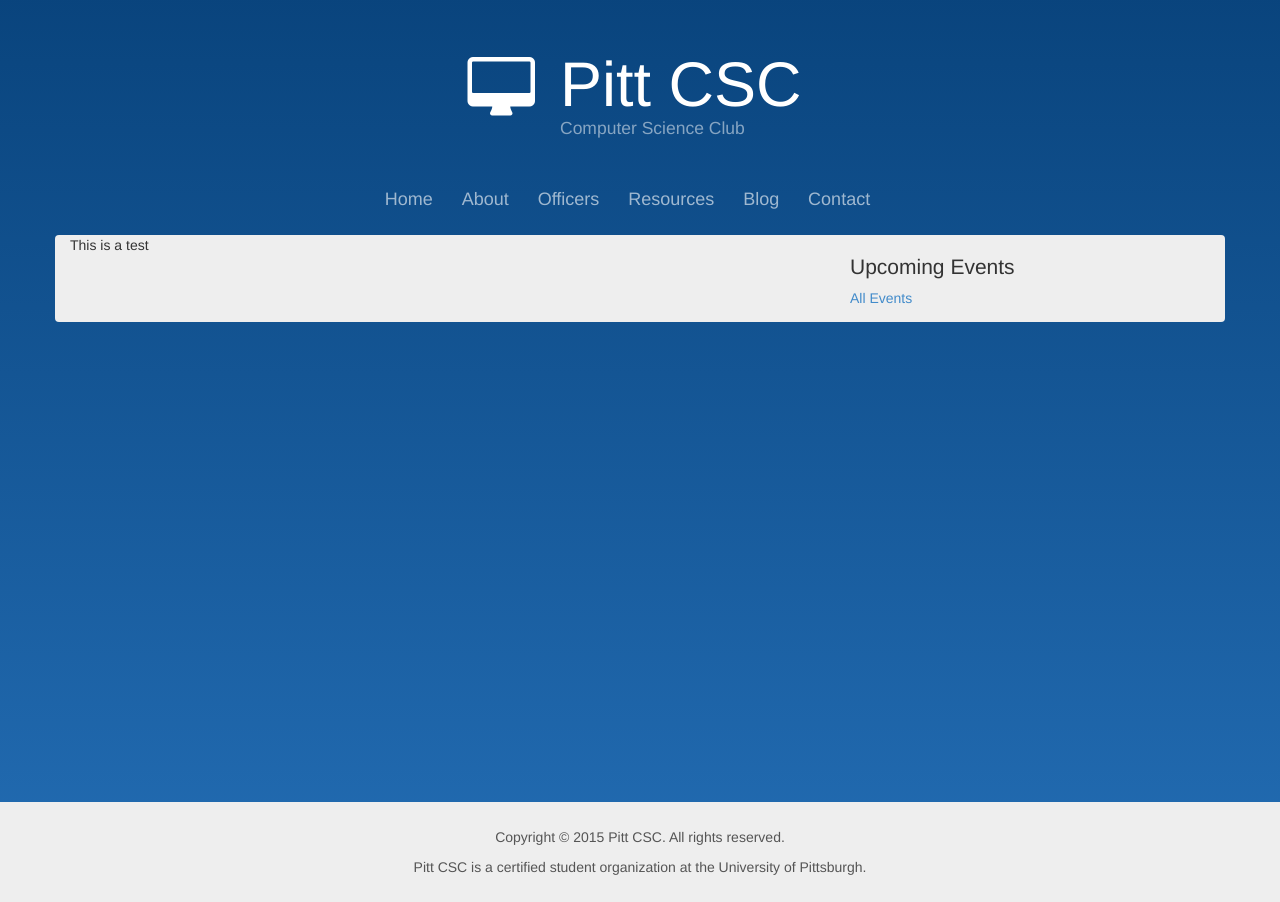
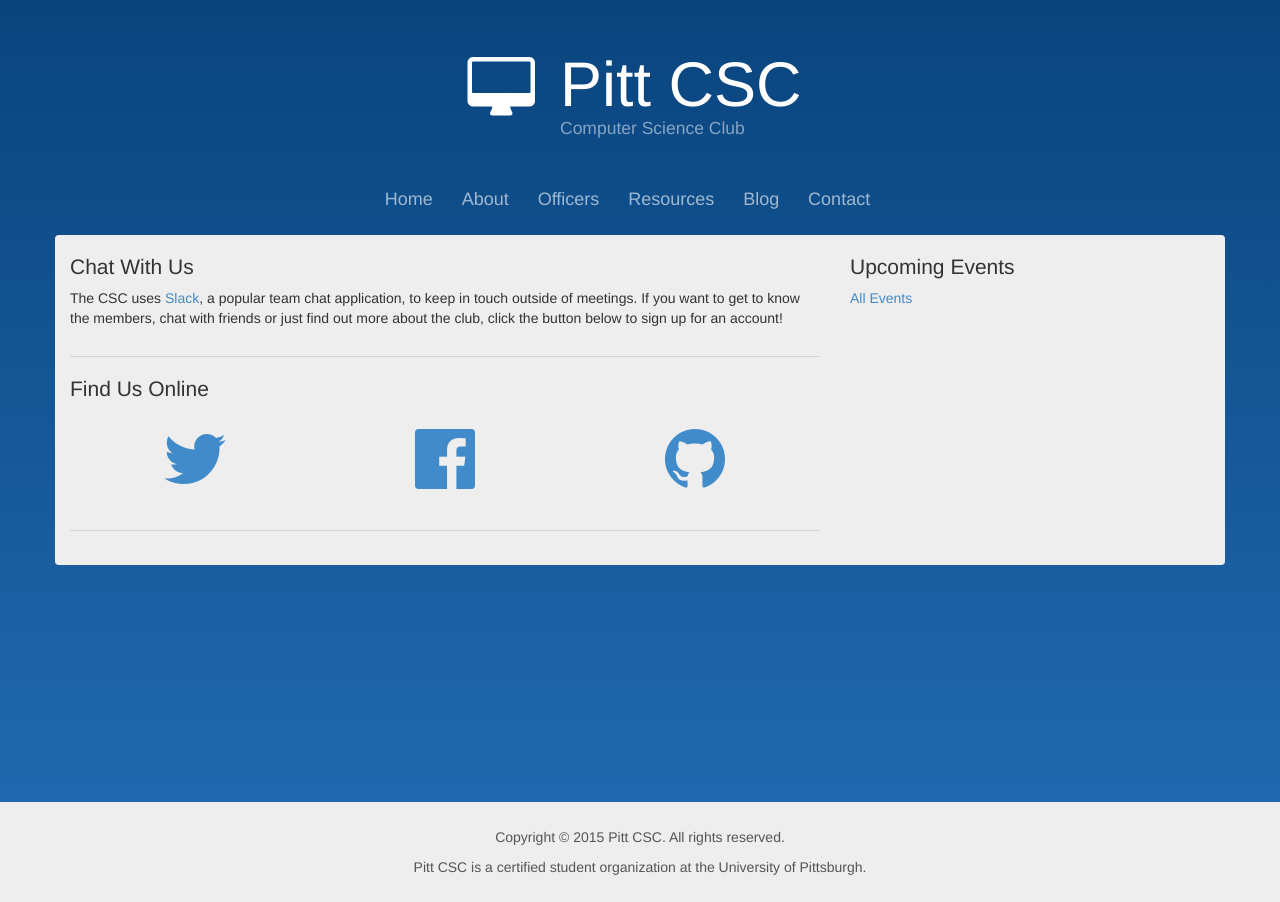
Before and after one commit to pittcsc/old-pittcsc-website-archived, a Jekyll site: the page built from pages/homepage.html, in a window 1280 px wide. Built offline with Jekyll 4.4.1, drawn with Linux system fonts in a browser that asks for light colours; nearby versions of some CDN libraries; Markdown is read by kramdown in place of the engine named in the settings; a script that is not in the unit is left out.

Commit message:
Improve homepage

```diff
--- a/assets/css/components/calendar-event.scss
+++ b/assets/css/components/calendar-event.scss
@@ -10,6 +10,10 @@
     background: $darker-gray;
   }
 
+  &:last-child {
+    border-bottom: 0;
+  }
+
   > *:last-child {
     margin-bottom: 0;
   }
--- a/assets/css/pages.scss
+++ b/assets/css/pages.scss
@@ -6,6 +6,10 @@
 html {
   background: linear-gradient(to bottom, darken(#0b5195, 5%),  #236db4);
   height: 100%;
+}
+
+hr {
+  border-top: 1px solid darken($gray-lighter, 10%);
 }
 
 .page-header {
@@ -44,3 +48,21 @@
 .section-header {
   font-size: 1.5em;
 }
+
+.event-column {
+  hr {
+    @media (min-width: $screen-sm-min) {
+      display: none;
+    }
+  }
+}
+
+.slackin {
+  margin-top: 2em;
+  text-align: center;
+}
+
+.media-container {
+  font-size: 5em;
+  text-align: center;
+}
--- a/assets/js/react-calendar-components.js
+++ b/assets/js/react-calendar-components.js
@@ -35,12 +35,10 @@
     var event = this.props.event;
     var title = event.title.$t;
     var date = extractDate(event.content.$t);
-    var location = extractLocation(event.content.$t);
     return (
       <div onClick={this.handleClick} className='calendar-event'>
         <h3 className='title'>{title}</h3>
         <p>{date}</p>
-        <p>{location}</p>
       </div>
     );
   }
--- a/pages/homepage.html
+++ b/pages/homepage.html
@@ -8,16 +8,52 @@
     <!-- Yes, it looks like these are in the wrong order. But they're actually
          not! It's just done this way to make it so that the events are the
          first thing that appears in the Mobile view -->
-    <div class='col-xs-12 col-sm-4 col-sm-push-8'>
+    <div class='event-column col-xs-12 col-sm-4 col-sm-push-8'>
       <h2 class='section-header'>Upcoming Events</h2>
       <a target='_blank' href='https://www.google.com/calendar/embed?src=pittcsc%40gmail.com&ctz=America/New_York'>
         All Events
       </a>
       <!-- React calendar event list gets mounted here -->
       <div id='react-calendar'></div>
+      <hr />
     </div>
     <div class='col-xs-12 col-sm-8 col-sm-pull-4'>
-      This is a test
+      <h2 class='section-header'>Chat With Us</h2>
+      <p>
+        The CSC uses <a target='_blank' href='http://slack.com'>Slack</a>, a
+        popular team chat application, to keep in touch outside of meetings.
+        If you want to get to know the members, chat with friends or just find
+        out more about the club, click the button below to sign up for an
+        account!
+      </p>
+      <div class='slackin'>
+        <script async defer src="http://slack.pittcsc.org/slackin.js?large"></script>
+      </div>
+
+      <hr />
+
+      <h2 class='section-header'>Find Us Online</h2>
+      <div class='container-fluid'>
+        <div class='row'>
+          <div class='col-sm-4 media-container'>
+            <a href='https://twitter.com/pittcsc'>
+              <i class='fa fa-twitter'></i>
+            </a>
+          </div>
+          <div class='col-sm-4 media-container'>
+            <a href='https://www.facebook.com/groups/554607607987835/'>
+              <i class='fa fa-facebook-official'></i>
+            </a>
+          </div>
+          <div class='col-sm-4 media-container'>
+            <a href='https://github.com/pitt-csc'>
+              <i class='fa fa-github'></i>
+            </a>
+          </div>
+        </div>
+      </div>
+
+      <hr />
     </div>
   </div>
 </div>
```
